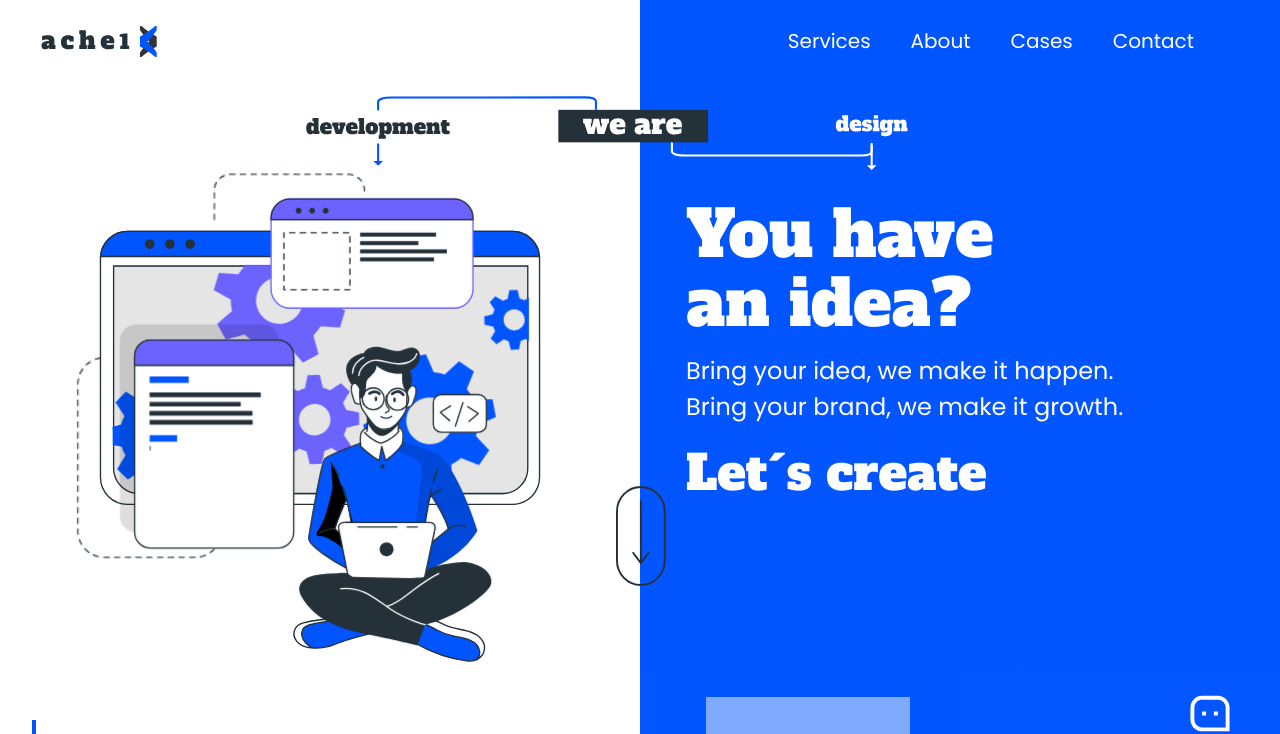
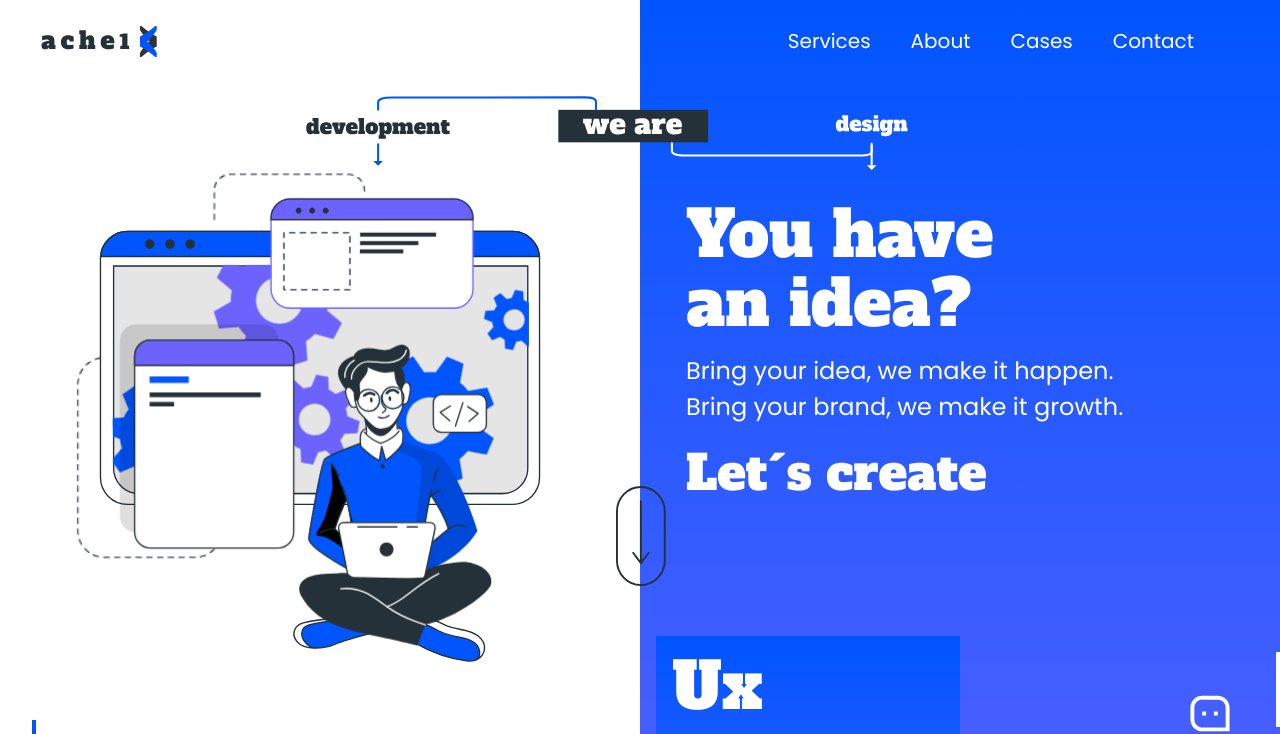
Before and after one commit to AlejandroM12/ache1, a React (Create React App) app: page / in a window 1280 px wide. Shown: the top 734 px of the page. Built offline with nearby package versions, Linux system fonts and the light colour scheme.

Commit message:
Add imports

```diff
--- a/src/index.scss
+++ b/src/index.scss
@@ -9,4 +9,5 @@
 @import './scss/pages/home';
 @import './scss/components/containerRight';
 @import './scss/components/cardHomeLeft';
+@import './scss/components/cardHomeRight';
 @import './scss/components/iconContact';
```
